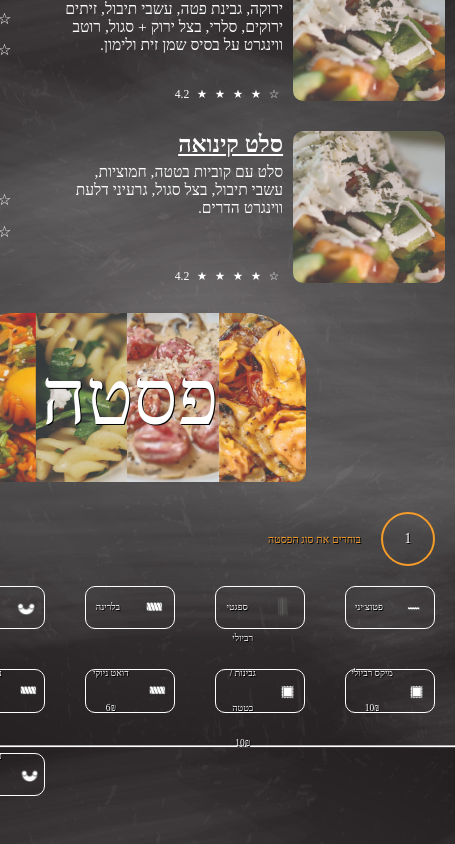
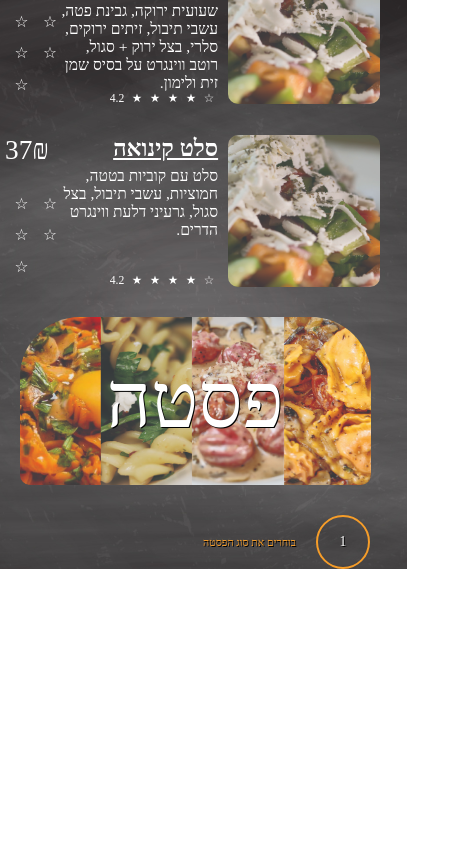
Before and after one commit to orim55353/pasta-mvp, a React (Create React App) app: page / in a window 390 px wide. Shown: the part 3472-4316 px from the top of the page, 455 px wide, since content can reach past the window. After the commit the page ends 4041 px from the top, so only its background shows below. Built offline with nearby package versions, Linux system fonts and the light colour scheme.

Commit message:
Fixed mobile issues

```diff
--- a/src/components/pasta-container/pasta-container.component.jsx
+++ b/src/components/pasta-container/pasta-container.component.jsx
@@ -15,11 +15,11 @@ const PastContainer = ({ title, pastas, img }) => (
         <span className="description">בוחרים את סוג הפסטה</span>
       </div>
       <div className="pastaContainer">
-        {pastas.map(({ ...props }) => (
+        {/* {pastas.map(({ ...props }) => (
           <div>
             <PastaKind {...props}></PastaKind>
           </div>
-        ))}
+        ))} */}
       </div>
     </div>
   </Fade>
```
